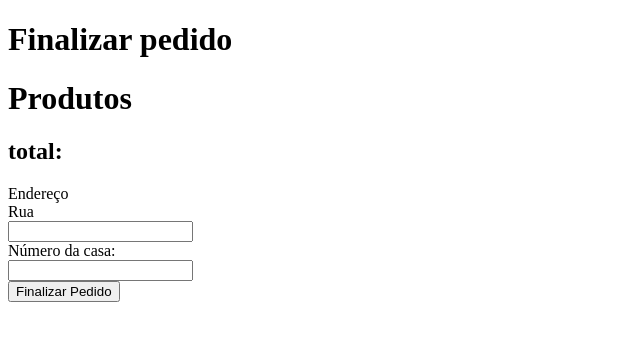
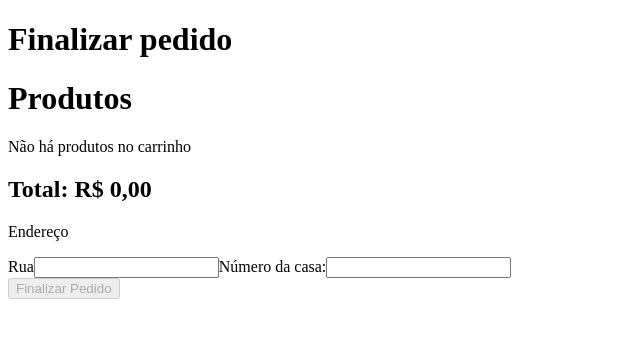
Before and after one commit to tryber/sd-03-trybeer-2, a React (Create React App) app in the folder front-end/: page /checkout in a window 1280 px wide. Shown: the top 340 px of the page, without its empty margins (0-640 px from the left). Built offline with nearby package versions, Linux system fonts and the light colour scheme; sample sign-in values are in the browser's storage.

Commit message:
bug carrinho de compras

```diff
--- a/front-end/src/Components/Checkout/UserCheckout.js
+++ b/front-end/src/Components/Checkout/UserCheckout.js
@@ -1,38 +1,112 @@
-import React, { useContext } from 'react';
+import React, { useContext, useState, useEffect } from 'react';
+import { useHistory } from 'react-router-dom';
 import { ContextAplication } from '../../Context';
-import { randomNumber } from '../../Services';
+import { randomNumber, removeCart } from '../../Services';
+import api from '../../Services/api';
 
-const renderItens = (cart) => (
-  cart.map(({ name, price }) => (
-    <div key={ randomNumber() }>
-      <li>
-        {name}
-        {' '}
-        R$
-        {' '}
-        {price}
-      </li>
-    </div>
-  ))
+const zero = 0;
+const two = 2;
+
+const handleChangeInput = (name, event, input, setAddress) => {
+  setAddress({ ...input, [name]: event });
+};
+
+const totalPrice = (cart) => {
+  const total = cart.reduce((acc, e) => Number(acc + e.price), zero);
+  return total;
+};
+
+const countItem = (e, cart) => cart.filter(({ name }) => name === e)
+  .map(({ name }) => name).length;
+
+const renderList = (cart) => (
+  cart.reduce((unico, item) =>
+    unico.includes(item.name)
+      ? unico
+      : [...unico, item], [])
+    .map(({ name, price }, idx) => (
+      <div key={ randomNumber() }>
+        <p data-testid={`${idx}-product-qtd-input`}>{ countItem(name, cart) }</p>
+        <li>
+          <p data-testid={`${idx}-product-name`}>{name}</p>
+          <p data-testid={`${idx}-product-unit-price`}>{`(R$ ${price.toFixed(two).toString().replace('.', ',')} un)`}</p>
+          <h2 data-testid={`${idx}-product-total-value`}>{`R$ ${totalPrice(cart).toFixed(two).toString().replace('.', ',')}`}</h2>
+        </li>
+        <button
+          data-testid={`${idx}-removal-button`}
+          onClick={ () => removeCart() }
+        >
+          -
+        </button>
+      </div>
+    )
+  )
 );
 
 const UserCheckout = () => {
-  const { cart } = useContext(ContextAplication);
+  const { cart, address, setAddress, finish, setFinish } = useContext(ContextAplication);
+  const [isDisabled, setIsDisabled] = useState(true);
+  const { street, number } = address;
+  const history = useHistory();
+
+  const finishSale = async () => {
+    setFinish(true);
+    // const list = { address, cart, }
+    await api.post('/checkout',{ address, cart, qnt: totalPrice(cart) })
+    return history.push('/login');
+  };
+
+  useEffect(() => {
+    if (
+      (cart.length > zero)
+      && (street.length > zero)
+      && (number.length > zero)
+    ) setIsDisabled(false);
+
+    if (cart.length === zero) setIsDisabled(true);
+
+  }, [cart, address, finish, setIsDisabled, isDisabled]);
 
   return (
     <div>
       <form>
         <h1 data-testid="top-title">Finalizar pedido</h1>
         <h1>Produtos</h1>
-        {cart && renderItens(cart)}
-        <h2 data-testid="order-total-value">total:</h2>
-        <div>Endereço</div>
-        <div>Rua</div>
-        <input data-testid="checkout-street-input" type="text" />
-        <div>Número da casa:</div>
-        <input data-testid="checkout-house-number-input" type="text" />
+        { cart.length
+          ? renderList(cart)
+          : <p>Não há produtos no carrinho</p>
+        }
+        <h2
+          data-testid="order-total-value"
+        >
+          {`Total: R$ ${totalPrice(cart).toFixed(two).toString().replace('.', ',')}`}
+        </h2>
+        <p>Endereço</p>
+        <label>
+          Rua
+          <input
+            data-testid="checkout-street-input"
+            type="text"
+            onChange={ ({ target }) => handleChangeInput('street', target.value, address, setAddress) }
+          />
+        </label>
+        <label>Número da casa:
+          <input
+            data-testid="checkout-house-number-input"
+            type="text"
+            onChange={ ({ target }) => handleChangeInput('number', target.value, address, setAddress) }
+          />
+        </label>
         <div>
-          <button type="submit" data-testid="checkout-finish-btn">Finalizar Pedido</button>
+          <button
+            disabled={ isDisabled }
+            type="submit"
+            data-testid="checkout-finish-btn"
+            onClick={ () => finishSale(setFinish, history) }
+          >
+            Finalizar Pedido
+            { finish && <h2>Compra realizada com sucesso!</h2> }
+          </button>
         </div>
       </form>
     </div>
--- a/front-end/src/Components/Products/ButtonMinus.js
+++ b/front-end/src/Components/Products/ButtonMinus.js
@@ -2,13 +2,13 @@ import React, { useContext } from 'react';
 import PropTypes from 'prop-types';
 import { ContextAplication } from '../../Context';
 
-const limitMin = 0;
+const zero = 0;
 
 const handleChange = (name, cart, setCart) => {
-  if (cart.length === limitMin) return;
+  if (cart.length === zero) return;
 
   cart.forEach((product, i) => {
-    if (product.name === name && i >= limitMin) {
+    if (product.name === name && i >= zero) {
       const newCart = cart.filter((_p, idx) => i !== idx);
       setCart(newCart);
     }
--- a/front-end/src/Components/Products/ButtonPlus.js
+++ b/front-end/src/Components/Products/ButtonPlus.js
@@ -3,13 +3,16 @@ import Proptypes from 'prop-types';
 import { ContextAplication } from '../../Context';
 import { updateCart } from '../../Services';
 
+const countItem = (e, cart) => cart.filter(({ name }) => name === e)
+  .map(({ name }) => name).length;
+
 const handleChange = (name, price, cart, setCart) => {
-  setCart([...cart, { name, price }]);
+  setCart([...cart, { name, price, ['qnt']: countItem(name, cart) + 1 }]);
 };
 
 const ButtonPlus = ({ idx }) => {
   const { showProducts, cart, setCart } = useContext(ContextAplication);
-  const { name, price, quantity } = showProducts[idx];
+  const { name, price } = showProducts[idx];
 
   useEffect(() => {
     updateCart([...cart]);
@@ -20,7 +23,7 @@ const ButtonPlus = ({ idx }) => {
       <button
         type="button"
         data-testid={ `${idx}-product-plus` }
-        onClick={ () => handleChange(name, price, cart, setCart, quantity) }
+        onClick={ () => handleChange(name, price, cart, setCart) }
       >
         +
       </button>
--- a/front-end/src/Components/Products/ButtonViewCart.js
+++ b/front-end/src/Components/Products/ButtonViewCart.js
@@ -2,8 +2,8 @@ import React, { useContext, useState, useEffect } from 'react';
 import { useHistory } from 'react-router-dom';
 import { ContextAplication } from '../../Context';
 
-const initialPrice = 0;
-const toFixed = 2;
+const zero = 0;
+const two = 2;
 
 const ButtonViewCart = () => {
   const { cart } = useContext(ContextAplication);
@@ -11,13 +11,13 @@ const ButtonViewCart = () => {
   const history = useHistory();
 
   const totalValue = () => {
-    const total = cart.reduce((acc, e) => Number(acc + e.price), initialPrice);
+    const total = cart.reduce((acc, e) => Number(acc + e.price), zero);
     return total;
   };
 
   useEffect(() => {
-    if (cart.length > initialPrice) setIsDisabled(false);
-    if (cart.length === initialPrice) setIsDisabled(true);
+    if (cart.length > zero) setIsDisabled(false);
+    if (cart.length === zero) setIsDisabled(true);
   }, [cart, setIsDisabled, isDisabled]);
 
   return (
@@ -33,7 +33,7 @@ const ButtonViewCart = () => {
       <p
         data-testid="checkout-bottom-btn-value"
       >
-        { `R$ ${totalValue().toFixed(toFixed).toString().replace('.', ',')}` }
+        { `R$ ${totalValue().toFixed(two).toString().replace('.', ',')}` }
       </p>
     </div>
   );
--- a/front-end/src/Components/Products/ClientProducs.js
+++ b/front-end/src/Components/Products/ClientProducs.js
@@ -8,7 +8,7 @@ import ButtonViewCart from './ButtonViewCart';
 import api from '../../Services/api';
 import { randomNumber } from '../../Services';
 
-const tofixed = 2;
+const two = 2;
 const quantityCartProduct = (e, cart) => cart.filter(({ name }) => name === e)
   .map(({ name }) => name).length;
 
@@ -18,7 +18,7 @@ const createCardsMenuOptions = (products, cart) => (
       <p
         data-testid={ `${idx}-product-price` }
       >
-        { `R$ ${price.toFixed(tofixed).toString().replace('.', ',')}` }
+        { `R$ ${price.toFixed(two).toString().replace('.', ',')}` }
       </p>
       <img src={ urlImage } alt="Imagen do produto" data-testid={ `${idx}-product-img` } width="50px" />
       <h3 data-testid={ `${idx}-product-name` }>{ name }</h3>
@@ -37,7 +37,6 @@ const ClientProducs = () => {
     const JWT = JwtDecode();
     if (JWT.role === 'administrator') return history.push('/admin/orders');
     api.get('/products').then(({ data }) => setShowProducts(data));
-    return true;
   }, [history, setShowProducts]);
 
   return (
--- a/front-end/src/Context/index.js
+++ b/front-end/src/Context/index.js
@@ -5,6 +5,9 @@ import { getCart } from '../Services';
 export const ContextAplication = createContext();
 
 const infoUser = { email: '', password: '' };
+
+const addressUser = { street: '', number: '' };
+
 const dateUser = {
   name: '',
   email: '',
@@ -22,6 +25,8 @@ const AplicationProvider = ({ children }) => {
   const [registerUser, setregisterUser] = useState(dateUser);
   const [showProducts, setShowProducts] = useState();
   const [cart, setCart] = useState(getCart('cart') || []);
+  const [address, setAddress] = useState(addressUser);
+  const [finish, setFinish] = useState(false);
 
   const context = {
     registerUser,
@@ -42,6 +47,10 @@ const AplicationProvider = ({ children }) => {
     setShowProducts,
     cart,
     setCart,
+    address,
+    setAddress,
+    finish,
+    setFinish,
   };
 
   return (
```
